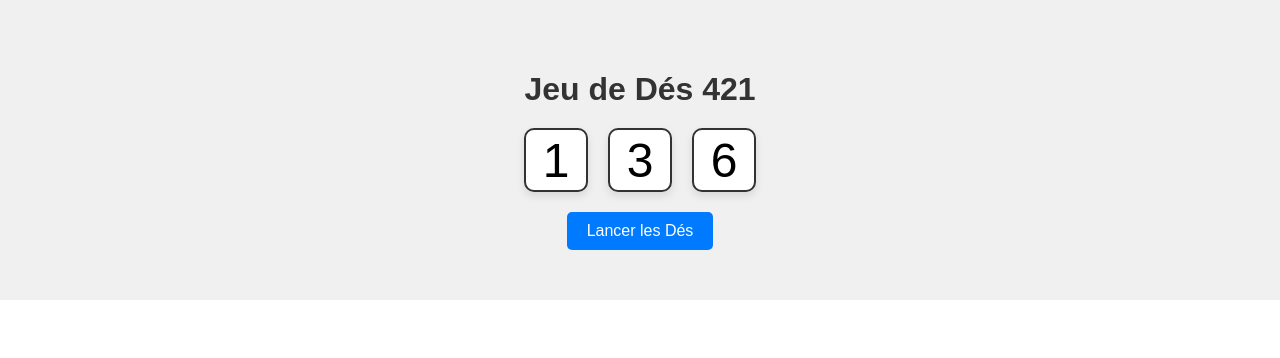
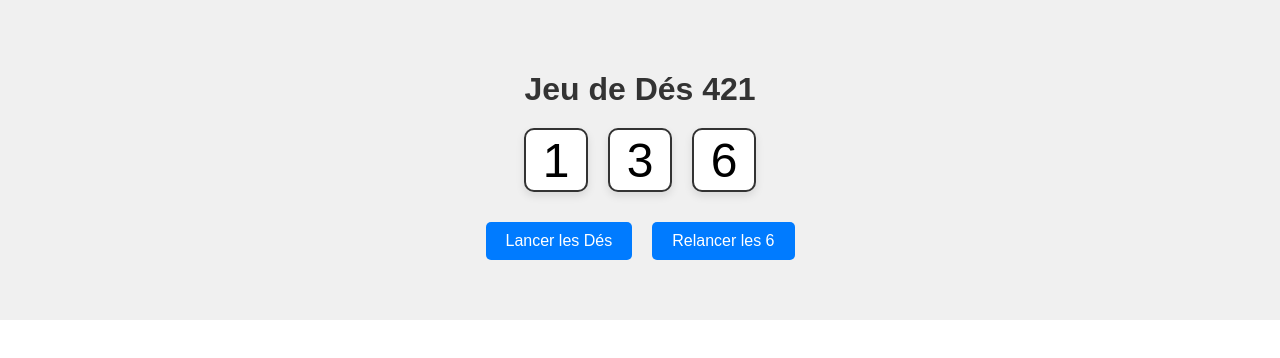
Before and after one commit to ythai/jeu-421, a React (Create React App) app: page / in a window 1280 px wide. Both pictures are taken after a click on the button "Lancer les Dés". Shown: the top 358 px of the page. Built offline with nearby package versions, Linux system fonts and the light colour scheme.

Commit message:
ajout relance sur les 6

```diff
--- a/src/App.css
+++ b/src/App.css
@@ -30,7 +30,8 @@ h1 {
   box-shadow: 0 4px 8px rgba(0, 0, 0, 0.1);
 }
 
-.roll-button {
+.roll-button,
+.reroll-sixes-button {
   background-color: #007bff;
   color: #fff;
   padding: 10px 20px;
@@ -39,8 +40,10 @@ h1 {
   border-radius: 5px;
   cursor: pointer;
   transition: background-color 0.3s ease;
+  margin: 10px;
 }
 
-.roll-button:hover {
+.roll-button:hover,
+.reroll-sixes-button:hover {
   background-color: #0056b3;
 }
--- a/src/App.js
+++ b/src/App.js
@@ -3,6 +3,7 @@ import './App.css';
 
 function App() {
   const [dices, setDices] = useState([1, 1, 1]);
+  const [showRerollSixesButton, setShowRerollSixesButton] = useState(false);
 
   const checkVictory = (dices) => {
     const sortedDices = [...dices].sort();
@@ -10,8 +11,24 @@ function App() {
   };
 
   const rollDices = () => {
-    const newDices = dices.map(dice => Math.floor(Math.random() * 6) + 1);
+    const newDices = dices.map(() => Math.floor(Math.random() * 6) + 1);
     setDices(newDices);
+
+    if (newDices.includes(6)) {
+      setShowRerollSixesButton(true);
+    } else {
+      setShowRerollSixesButton(false);
+    }
+
+    if (checkVictory(newDices)) {
+      alert('Vous avez gagné avec la combinaison 4, 2, 1!');
+    }
+  };
+
+  const rerollSixes = () => {
+    const newDices = dices.map(dice => (dice === 6 ? Math.floor(Math.random() * 6) + 1 : dice));
+    setDices(newDices);
+    setShowRerollSixesButton(false);
 
     if (checkVictory(newDices)) {
       alert('Vous avez gagné avec la combinaison 4, 2, 1!');
@@ -27,6 +44,9 @@ function App() {
         ))}
       </div>
       <button className="roll-button" onClick={rollDices}>Lancer les Dés</button>
+      {showRerollSixesButton && (
+        <button className="reroll-sixes-button" onClick={rerollSixes}>Relancer les 6</button>
+      )}
     </div>
   );
 }
```
